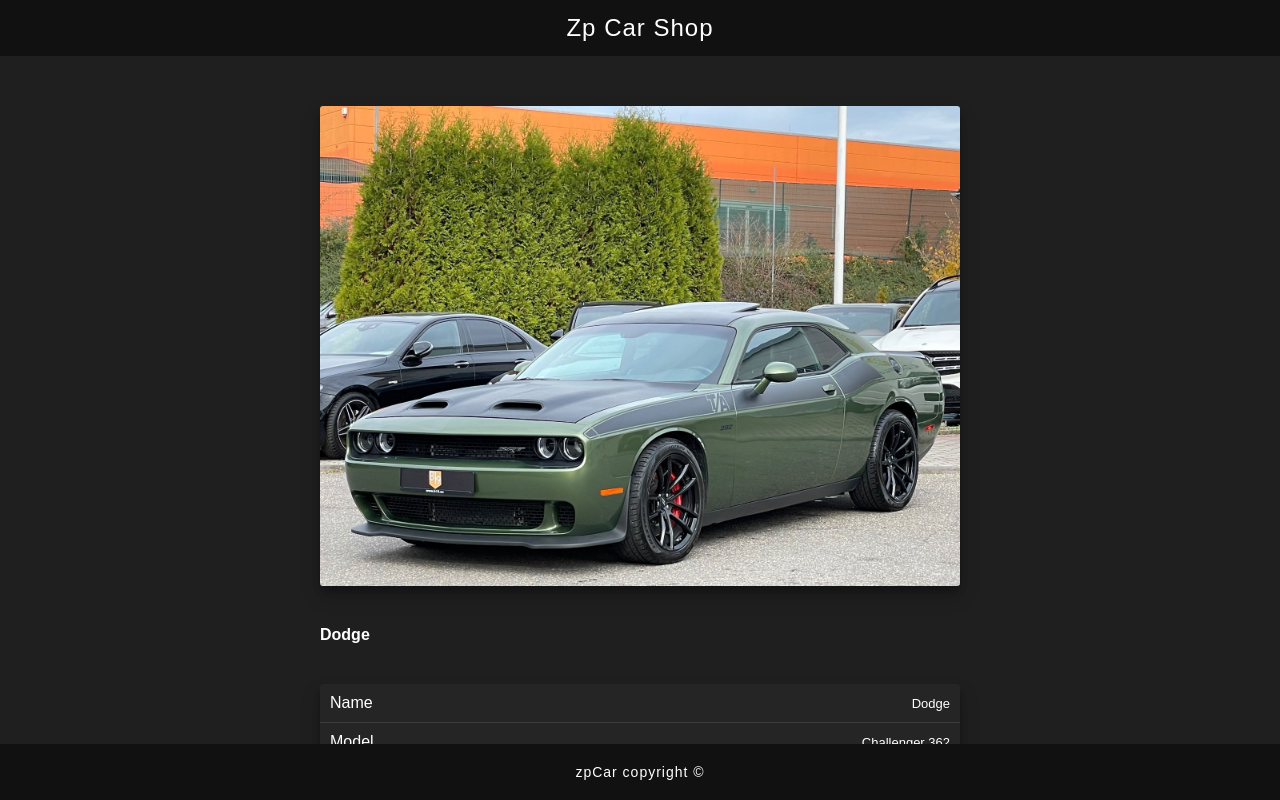
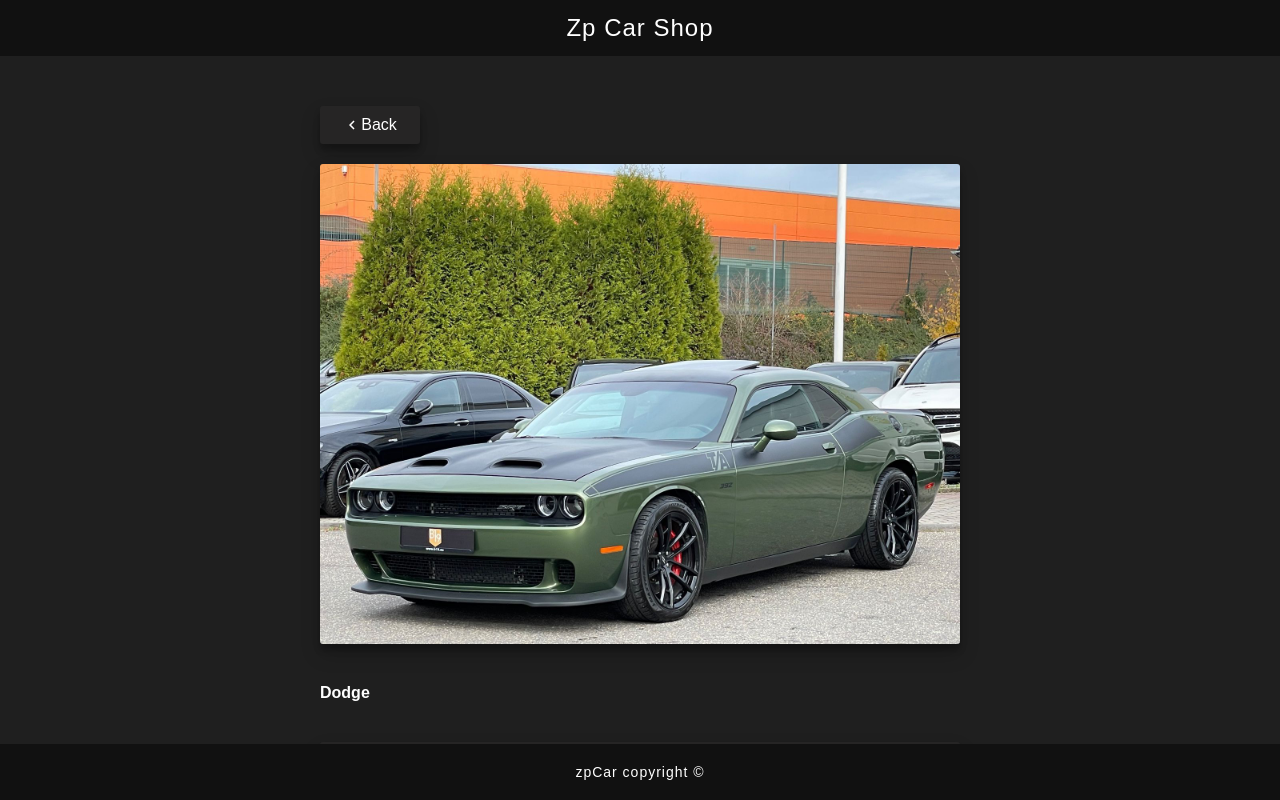
Before and after one commit to hamidazimiazp/zpCar, a Next.js app in the folder app/: page /cars/1 in a window 1280 px wide. Built offline with nearby package versions, Linux system fonts and the light colour scheme.

Commit message:
fix detail page scroll

```diff
--- a/app/src/components/templates/carDetail/CarDetail.js
+++ b/app/src/components/templates/carDetail/CarDetail.js
@@ -1,23 +1,40 @@
-import React from "react";
+import React, { useEffect, useRef } from "react";
 import styles from "./CarDetail.module.css";
-import { MdLocationOn, MdAttachMoney } from "react-icons/md";
+import {
+  MdLocationOn,
+  MdAttachMoney,
+  MdKeyboardArrowLeft,
+} from "react-icons/md";
 import Button from "@/components/modules/Button/Button";
+import { useRouter } from "next/router";
 
 const CarDetail = ({ data }) => {
-  const {
-    id,
-    name,
-    model,
-    year,
-    distance,
-    location,
-    price,
-    image,
-    description,
-  } = data;
+  const { name, model, year, distance, location, price, image, description } =
+    data;
+
+  const detailRef = useRef();
+
+  const router = useRouter();
+
+  const backHandler = () => {
+    router.back();
+  };
+
+  useEffect(() => {
+    detailRef.current.parentElement.scrollTo(0, 0);
+  }, []);
 
   return (
-    <div className={styles.detailWraper}>
+    <div className={styles.detailWraper} ref={detailRef}>
+      <div className={styles.backButton}>
+        <Button
+          text="Back"
+          color="#fff"
+          bgColor="#262525"
+          clicked={backHandler}
+          icon={<MdKeyboardArrowLeft color="#fff" size={18} />}
+        />
+      </div>
       <img src={image} alt={name} />
       <div className={styles.name}>{name}</div>
       <ul className={styles.infoList}>
@@ -54,7 +71,7 @@
           <MdAttachMoney size={18} color="#fff" />
           Price
         </div>
-        <div>${price.toLocaleString()}</div>
+        <div>${price && price.toLocaleString()}</div>
       </div>
       <Button
         text="Buy"
--- a/app/src/components/templates/carDetail/CarDetail.module.css
+++ b/app/src/components/templates/carDetail/CarDetail.module.css
@@ -99,6 +99,9 @@
   align-items: center;
   gap: 5px;
 }
+.backButton {
+  width: 100px;
+}
 @media screen and (max-width: 850px) {
   .detailWraper {
     width: 90%;
```
